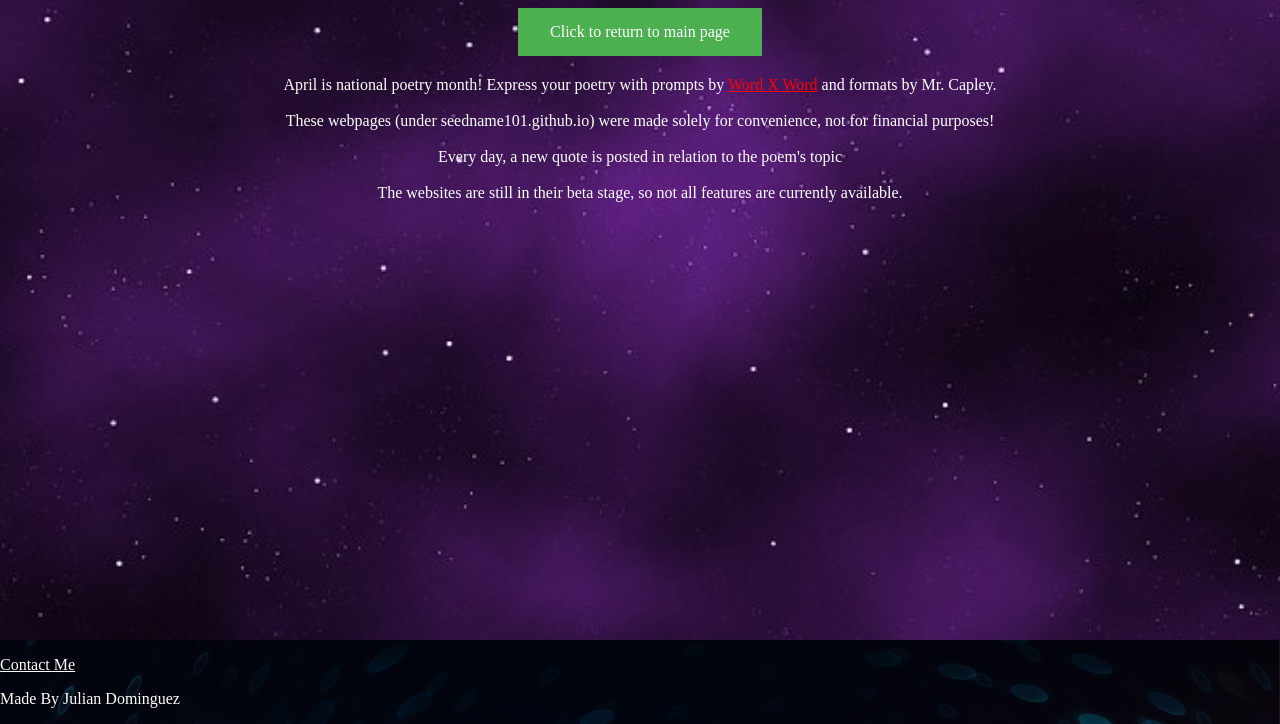
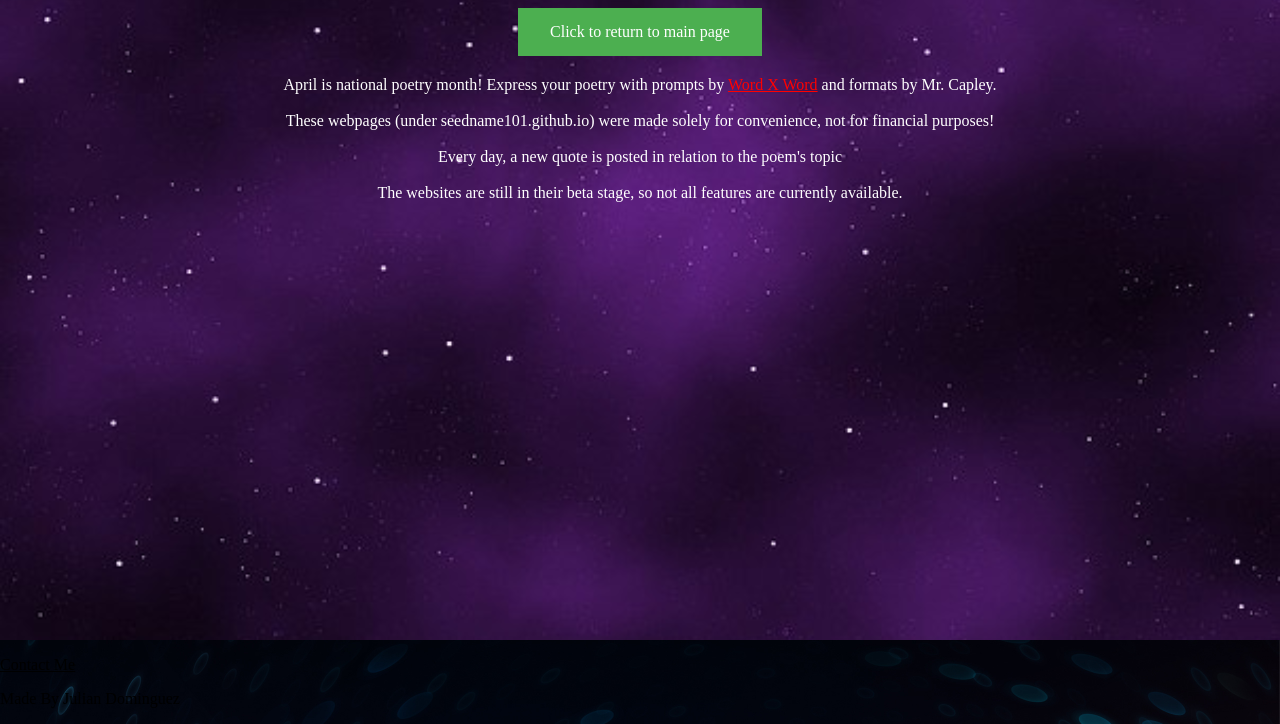
Before and after one commit to Seedname101/p30-1, a plain HTML site: page index.html in a window 1280 px wide. Shown: the part 76-800 px from the top of the page. Drawn offline with Linux system fonts and the light colour scheme.

Commit message:
Update index.html

```diff
--- a/index.html
+++ b/index.html
@@ -36,13 +36,13 @@
    bottom: 0;
    width: 100%;
    background-image: url("https://seedname101.github.io/p30-1/thba.jpg");
-   color: white;
+   color: black;
    text-align: left;
         text-size: 7px;
      background-size: cover;
 }
       a.ema{
-      color:white;
+      color:black;
       }
     </style>
   </head>
```
